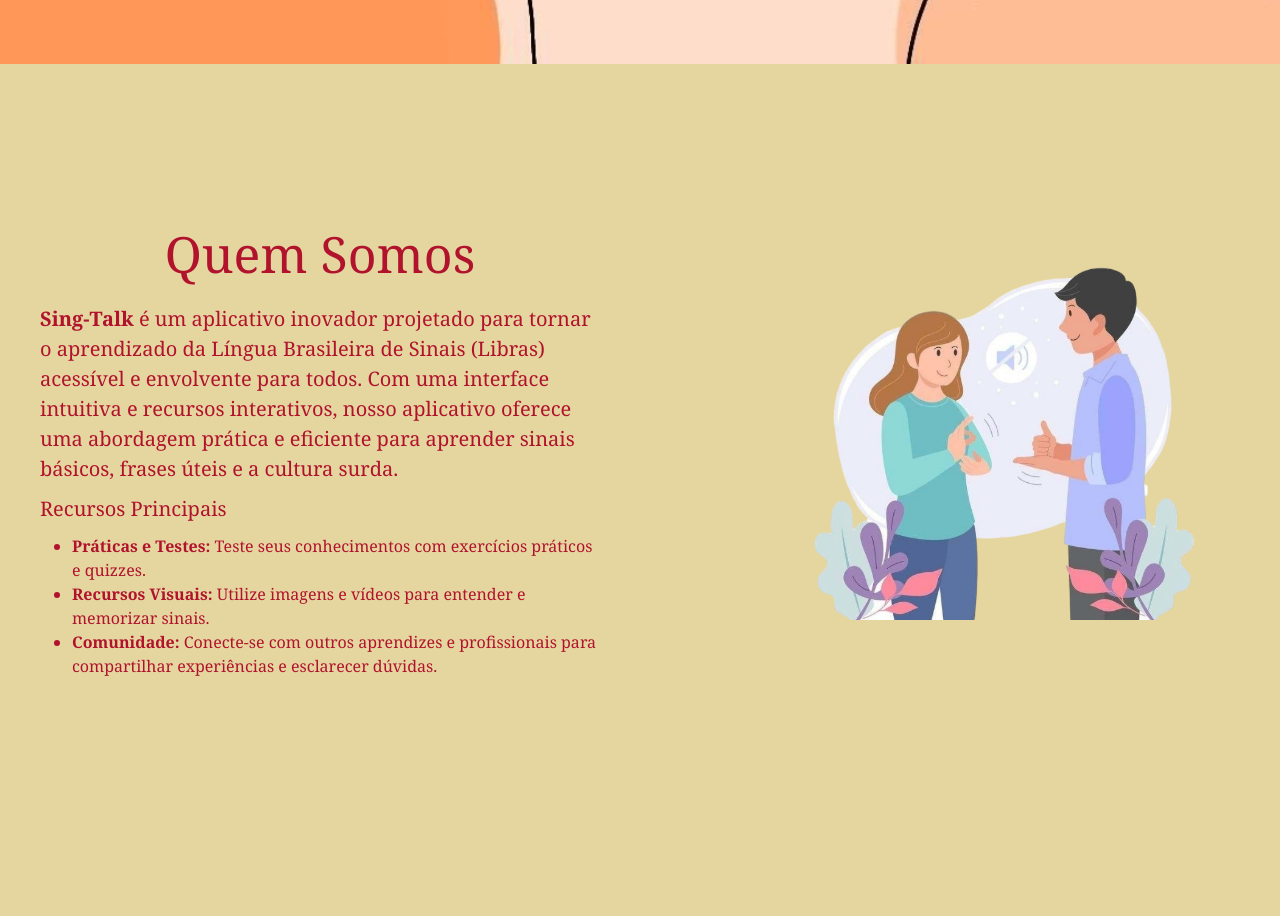
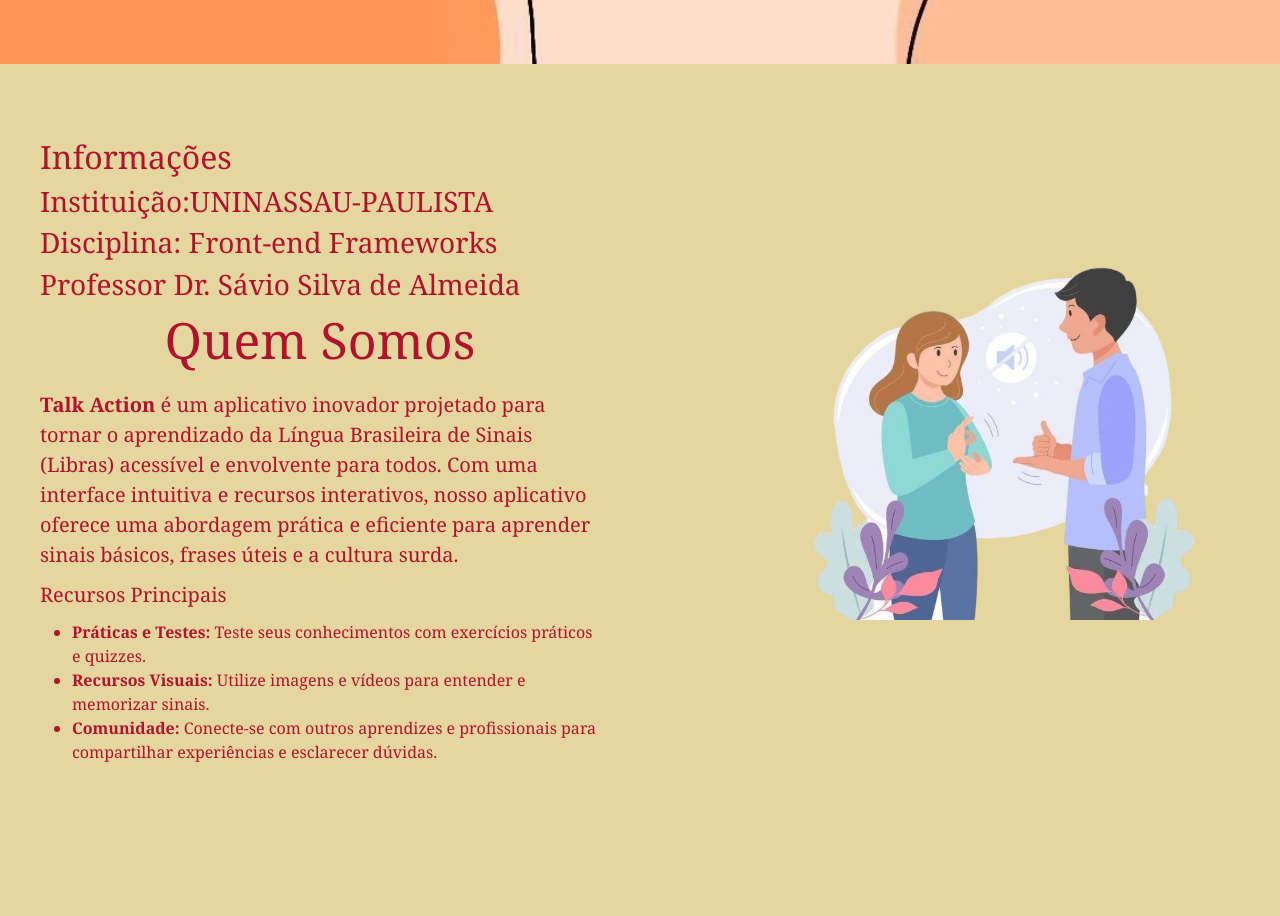
Before and after one commit to Talk-action/Talk-Action, a React (Vite) app in the folder Portifolio-SingTalk/: page / in a window 1280 px wide. Shown: the part 800-1716 px from the top of the page. Built offline with nearby package versions, Linux system fonts and the light colour scheme.

Commit message:
Update About.jsx

```diff
--- a/Portifolio-SingTalk/src/pages/About.jsx
+++ b/Portifolio-SingTalk/src/pages/About.jsx
@@ -8,8 +8,12 @@
     return(
         <div className={style.container}>
             <div className={style.title}>
+                <h2>Informações</h2>
+                <h3>Instituição:UNINASSAU-PAULISTA</h3>
+                <h3>Disciplina: Front-end Frameworks</h3>
+                <h3>Professor Dr. Sávio Silva de Almeida</h3>
                 <h1 className={style.h1}>Quem Somos</h1>
-                <p className={style.p}><strong>Sing-Talk</strong>  é um aplicativo inovador projetado para tornar o aprendizado da Língua Brasileira de Sinais (Libras) acessível e envolvente para todos. Com uma interface intuitiva e recursos interativos, nosso aplicativo oferece uma abordagem prática e eficiente para aprender sinais básicos, frases úteis e a cultura surda.</p>
+                <p className={style.p}><strong>Talk Action</strong>  é um aplicativo inovador projetado para tornar o aprendizado da Língua Brasileira de Sinais (Libras) acessível e envolvente para todos. Com uma interface intuitiva e recursos interativos, nosso aplicativo oferece uma abordagem prática e eficiente para aprender sinais básicos, frases úteis e a cultura surda.</p>
 
                 <div>
 
@@ -24,7 +28,7 @@
 
 
         </div>
-             <div className={style.containerImg}>
+            <div className={style.containerImg}>
                     <img src={photo2} className={style.img}/>
             </div>
         </div>
```
